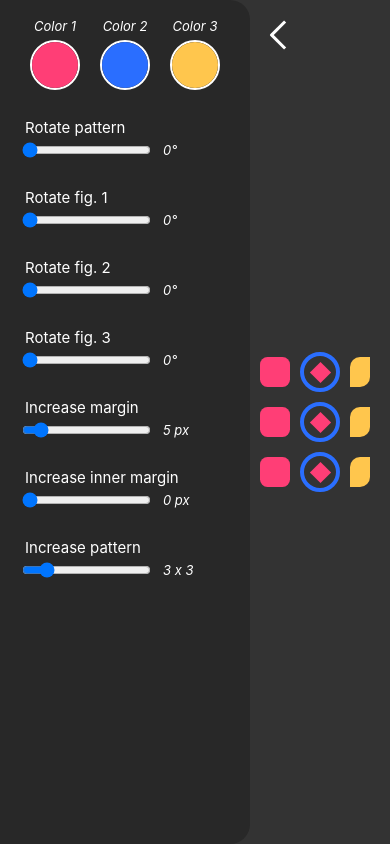
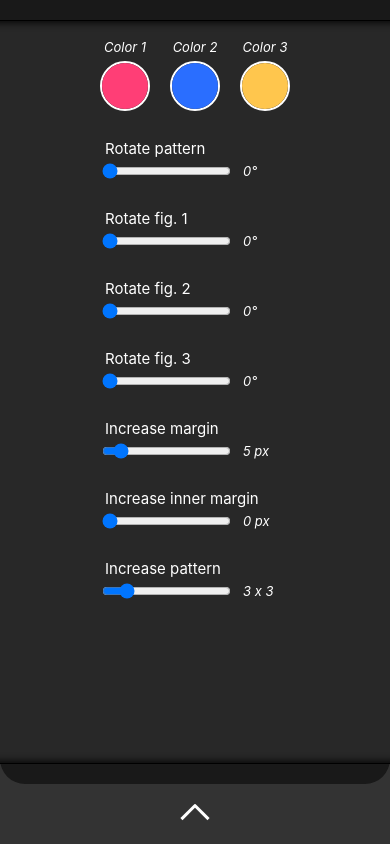
Before and after one commit to erintroch/crazy-calculator-02, a Next.js app: page / in a window 390 px wide. Built offline with nearby package versions, Linux system fonts and the light colour scheme.

Commit message:
add slider mobile

```diff
--- a/components/colorInput.module.css
+++ b/components/colorInput.module.css
@@ -27,3 +27,9 @@
   font-size: 1.3rem;
   margin-bottom: 0.7rem;
 }
+
+@media only screen and (max-width: 600px) {
+  .inputText {
+    margin: 0 1rem;
+  }
+}
--- a/package.json
+++ b/package.json
@@ -14,7 +14,8 @@
     "next": "13.4.7",
     "react": "18.2.0",
     "react-dom": "18.2.0",
-    "sass": "1.63.6"
+    "sass": "1.63.6",
+    "server-only": "^0.0.1"
   },
   "devDependencies": {
     "eslint": "8.43.0",
--- a/pages/index.js
+++ b/pages/index.js
@@ -60,6 +60,7 @@ export default function Home() {
             <div className={styles.arrowTop}></div>
             <div className={styles.arrowBottom}></div>
           </div>
+          <div className={styles.contentBox}>
             <div className={styles.flexInputFields}>
               <ColorInput
                 value={newColor}
@@ -77,7 +78,7 @@ export default function Home() {
                 beforeInfo="Color 3"
               />
             </div>
-          <div>
+            <div className={styles.sliderDivComp}>
               <SliderAll
                 max={360}
                 value={angle}
@@ -129,6 +130,7 @@ export default function Home() {
               />
             </div>
           </div>
+        </div>
         <PatternContainer
           colorFigureOne={newColor}
           colorFigureTwo={newColorTwo}
--- a/styles/Home.module.css
+++ b/styles/Home.module.css
@@ -6,14 +6,29 @@
 }
 
 .leftMainDiv {
-  background-color: rgb(40, 40, 40);
+  background-color: rgb(25, 25, 25);
   width: 25rem;
   height: 100vh;
   border-top-right-radius: 2rem;
   border-bottom-right-radius: 2rem;
-  padding: 2rem;
+  padding: 2rem 0;
   position: absolute;
   z-index: 10;
+}
+
+.contentBox {
+  background-color: rgb(40, 40, 40);
+  overflow-y: scroll;
+  height: calc(100vh - 4rem);
+  width: 100%;
+  padding: 2rem;
+  border-top: 0.1rem solid black;
+  border-bottom: 0.1rem solid black;
+  box-shadow: inset 0px 11px 8px -10px black, inset 0px -11px 8px -10px black;
+}
+
+.contentBox::-webkit-scrollbar {
+  display: none;
 }
 
 .animateLeftDivIn {
@@ -111,3 +126,99 @@
   display: flex;
   justify-content: space-around;
 }
+
+.sliderDivComp {
+  min-width: 21rem;
+  padding-left: 1rem;
+  display: flex;
+  flex-direction: column;
+}
+
+@media only screen and (max-width: 600px) {
+  .leftMainDiv {
+    width: 100vw;
+    height: calc(100vh - 6rem);
+    border-top-right-radius: 0rem;
+    border-bottom-left-radius: 2.5rem;
+    border-bottom-right-radius: 2.5rem;
+    display: flex;
+    flex-direction: column;
+    align-items: center;
+  }
+
+  .contentBox {
+    height: calc(100vh - 10rem);
+    display: flex;
+    flex-direction: column;
+    align-items: center;
+  }
+
+  .arrowButton {
+    top: inherit;
+    right: inherit;
+    bottom: -5rem;
+    transform: rotate(-90deg);
+  }
+
+  .colorInputComp {
+    margin: 2rem;
+  }
+
+  .animateLeftDivIn {
+    animation: animateInMobile 0.5s ease-in-out;
+    bottom: 6rem;
+    left: inherit;
+  }
+
+  .animateLeftDivOut {
+    animation: animateOutMobile 0.5s ease-in-out;
+    bottom: calc(100vh);
+    left: inherit;
+  }
+
+  @keyframes animateInMobile {
+    0% {
+      bottom: calc(100vh);
+    }
+    100% {
+      bottom: 6rem;
+    }
+  }
+
+  @keyframes animateOutMobile {
+    0% {
+      bottom: 6rem;
+    }
+    100% {
+      bottom: calc(100vh);
+    }
+  }
+
+  .animateArrowButtonIn {
+    transform: rotate(-90deg);
+    animation: animateArrowButtonIn 0.5s ease-in-out;
+  }
+
+  .animateArrowButtonOut {
+    transform: rotate(90deg);
+    animation: animateArrowButtonOut 0.5s ease-in-out;
+  }
+
+  @keyframes animateArrowButtonIn {
+    0% {
+      transform: rotate(90deg);
+    }
+    100% {
+      transform: rotate(-90deg);
+    }
+  }
+
+  @keyframes animateArrowButtonOut {
+    0% {
+      transform: rotate(-90deg);
+    }
+    100% {
+      transform: rotate(90deg);
+    }
+  }
+}
```
Also changed, not shown: 1 other file (tests, documents, lock files or other folders). Lines whose indentation alone changed are shown as unchanged.
